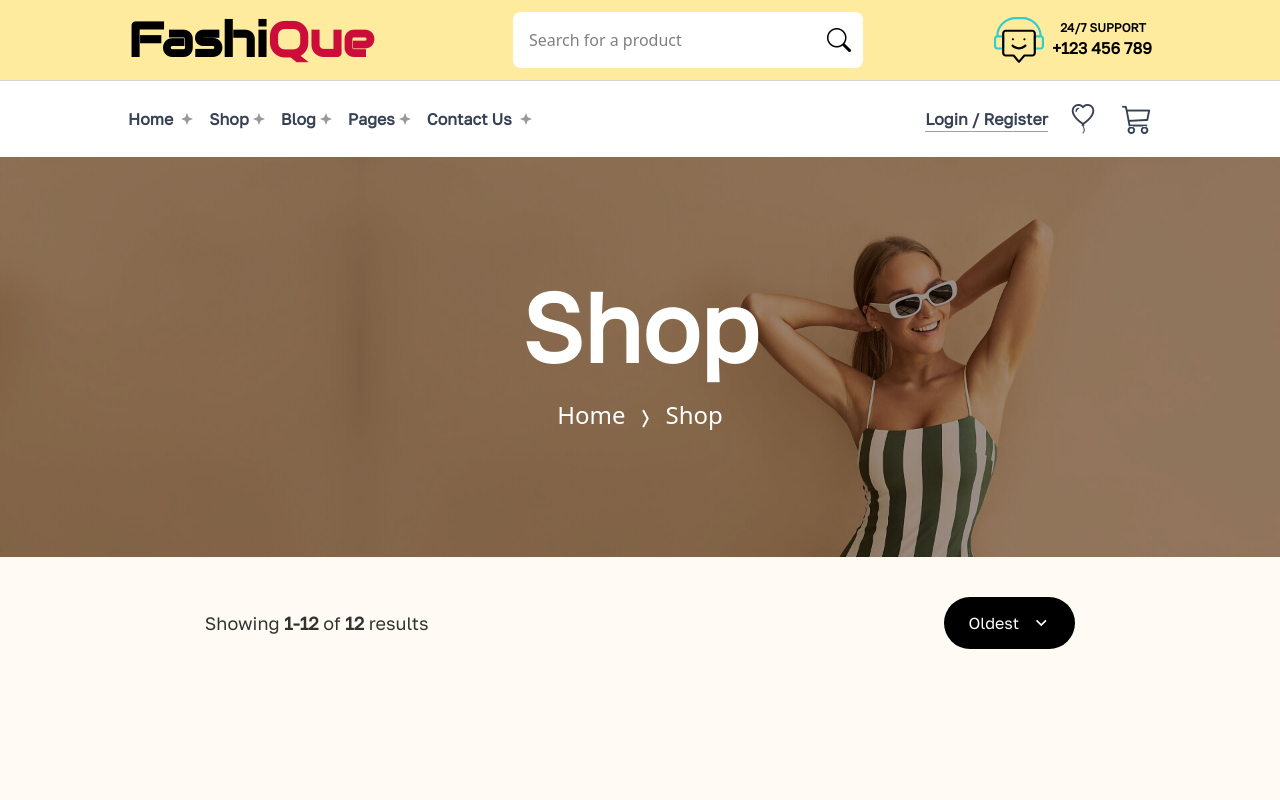
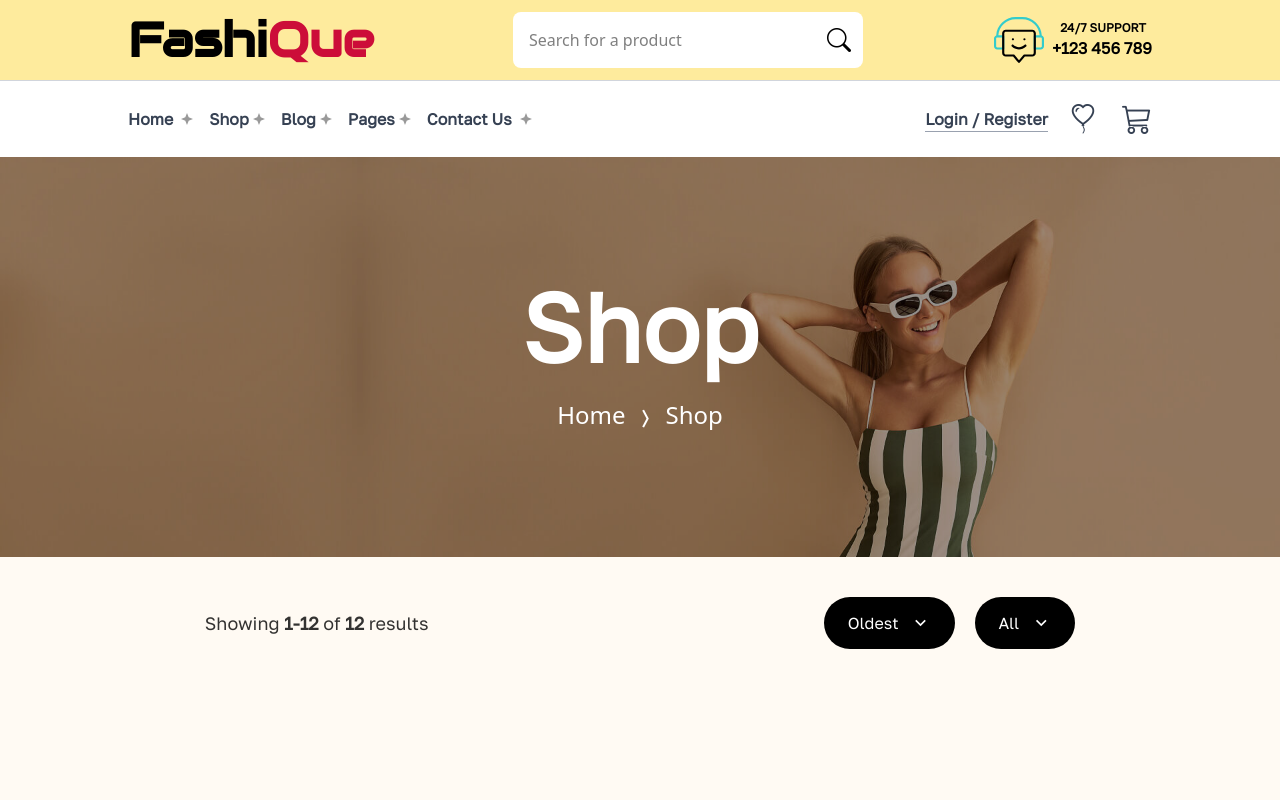
Before and after one commit to Jisap/next16-ecommerce-frontend, a Next.js app: page /UI-Components/Shop in a window 1280 px wide. Shown: the top 800 px of the page. Built offline with nearby package versions, Linux system fonts and the light colour scheme.

Commit message:
feat: add Shop page with product sorting and category filtering functionality.

```diff
--- a/app/UI-Components/Shop/page.tsx
+++ b/app/UI-Components/Shop/page.tsx
@@ -107,6 +107,37 @@ const Shop = () => {
                 </div>
               )}
             </div>
+
+            <div className="relative">
+              <button
+                onClick={() => setIsOpenCategory(!isOpenCategory)} // Toggle sort dropdown
+                className="px-6 py-3 bg-black text-white GolosText rounded-full flex items-center gap-3 cursor-pointer"
+              >
+                {/* Latest, Oldest, Low to High, High to Low */}
+                {selectedCategory}
+                <i className="ri-arrow-down-s-line text-xl"></i>
+              </button>
+
+              {isOpenCategory && (
+                <div className="absolute right-0 mt-2 w-48 bg-white shadow-xl overflow-hidden z-50">
+                  <div className="px-5 py-3 hover:bg-gray-100 cursor-pointer" onClick={() => handleCategorySelect("All")}>
+                    All
+                  </div>
+                  <div className="px-5 py-3 hover:bg-gray-100 cursor-pointer" onClick={() => handleCategorySelect("Dresses")}>
+                    Dresses
+                  </div>
+                  <div className="px-5 py-3 hover:bg-gray-100 cursor-pointer" onClick={() => handleCategorySelect("Tops")}>
+                    Tops
+                  </div>
+                  <div className="px-5 py-3 hover:bg-gray-100 cursor-pointer" onClick={() => handleCategorySelect("Outerwear")}>
+                    Outerwear
+                  </div>
+                  <div className="px-5 py-3 hover:bg-gray-100 cursor-pointer" onClick={() => handleCategorySelect("Jacket")}>
+                    Jacket
+                  </div>
+                </div>
+              )}
+            </div>
           </div>
 
         </div>
```
